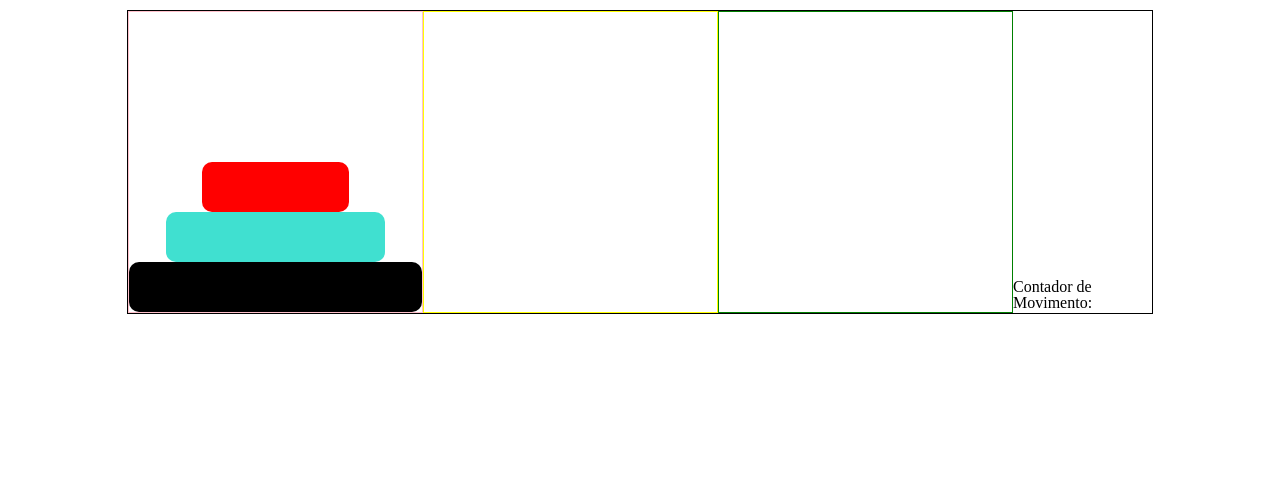
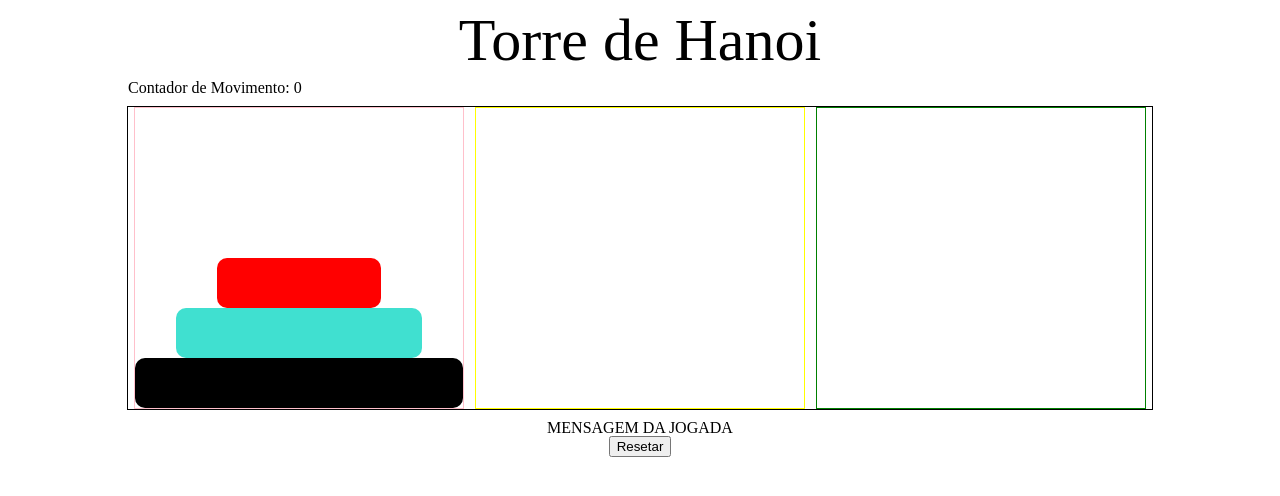
Before and after one commit to Kenzie-Academy-Brasil-Developers/m2-entrega-torre-de-hanoi-sprint-1a-larissaspaulino, a plain HTML site: page index.html in a window 1280 px wide. Drawn offline with Linux system fonts and the light colour scheme.

Commit message:
Botão reset e posicionamento do header com o contador de movimentos

```diff
--- a/assets/css/style.css
+++ b/assets/css/style.css
@@ -1,25 +1,40 @@
+h1 {
+  font-size: 60px;
+  margin: 10px auto;
+  text-align: center;
+}
+
 main {
   width: 80%;
   border: 1px solid black;
   margin: 10px auto;
   display: flex;
+  flex-wrap: wrap;
 }
 section {
   display: flex;
   flex-direction: column-reverse;
   align-items: center;
   height: 300px;
+  width: 32%;
+  flex-grow: 100%;
+  margin: 0 auto;
+  position: relative;
+}
+section::after {
+  height: 300px;
+  color: black;
+}
+aside {
+  margin: 0 10%;
 }
 #torre1 {
-  width: 33.3%;
   border: 1px solid pink;
 }
 #torre2 {
-  width: 33.3%;
   border: 1px solid yellow;
 }
 #torre3 {
-  width: 33.3%;
   border: 1px solid green;
 }
 #disco1 {
@@ -40,3 +55,7 @@ section {
   background-color: black;
   border-radius: 10px;
 }
+
+footer {
+  text-align: center;
+}
--- a/assets/js/gerarImagens.js
+++ b/assets/js/gerarImagens.js
@@ -31,3 +31,12 @@ function criarDisco(id){
 for(let i = 0; i < arrDisco.length; i++){
     criarDisco(arrDisco[i])
 }
+
+//Reset
+const footer = document.createElement('footer')
+document.body.appendChild(footer)
+
+const buttonResetar = document.createElement('button')
+buttonResetar.id = "reset"
+buttonResetar.innerText = "Resetar"
+footer.appendChild(buttonResetar)
--- a/assets/js/logicaJogo.js
+++ b/assets/js/logicaJogo.js
@@ -1,8 +1,10 @@
 const containerTorres = document.getElementById('container')
 
-const displayContadorMov = document.createElement('section')
-displayContadorMov.innerText = 'Contador de Movimento: '
-containerTorres.appendChild(displayContadorMov)
+const topo = document.getElementById('topo')
+
+const displayContadorMov = document.createElement('aside')
+displayContadorMov.innerText = 'Contador de Movimento: 0'
+topo.appendChild(displayContadorMov)
 
 let torreUm = document.getElementById('torre1')
 let torreDois = document.getElementById('torre2')
@@ -49,6 +51,7 @@ function torreOrigemouDestino() {
         moverDiscoDeDiv()
         checkWin()
     }
+
 }
 
 function moverDiscoDeDiv () {
@@ -64,12 +67,28 @@ function checkWin () {
     let discoIdTres = torreDestino.firstElementChild.getAttribute('id') //maior
     let discoIdUm = torreDestino.lastElementChild.getAttribute('id')
     if (contadorChildElem === 3 && discoIdTres === 'disco3' && discoIdUm === 'disco1' && torreDestino.getAttribute('id') !== 'torre1') {
-        alert('Você venceu!!!')
+
         contadorClique = 0 // funcao reset
         contadorMovimento = 0
+        alert('Você venceu!!!')
     }
 }
 
 // falta mover o último disco para a torre destino antes do alert de vitória
 // pop up vitoria
 // função reset - appendChild em todas as divs na torre um, e zerar contadores --- e criar botao reset + eventlistener
+
+const resetar = document.getElementById("reset")
+resetar.addEventListener('click', queroResetar)
+
+function queroResetar (){
+    contadorMovimento = 0
+    displayContadorMov.innerHTML = 'Contador de Movimento: 0'
+    torre1.appendChild(disco3)
+    torre1.appendChild(disco2)
+    torre1.appendChild(disco1)
+
+    alert("Tente novamente")
+
+    console.log("Resetou")
+}
--- a/index.html
+++ b/index.html
@@ -11,21 +11,15 @@
 </head>
 
 <body>
+    <header id="topo">
+        <h1>
+            Torre de Hanoi
+        </h1>
+    </header>
+    <main id="container">
+    </main>
 
-    <main id="container">
-        <!-- <section id="torre1">
-        </section>
-        <div id="disco3"></div> ----- maior
-
-        <section id="torre2">
-            <div id="disco2"></div>
-    </section>
-
-    <section id="torre3">
-
-        <div id="disco1"></div> ---- menor
-    </section>  -->
-    </main>
+    <footer>MENSAGEM DA JOGADA</footer>
 
     <script src="assets/js/gerarImagens.js"></script>
     <script src="assets/js/logicaJogo.js"></script>
```
